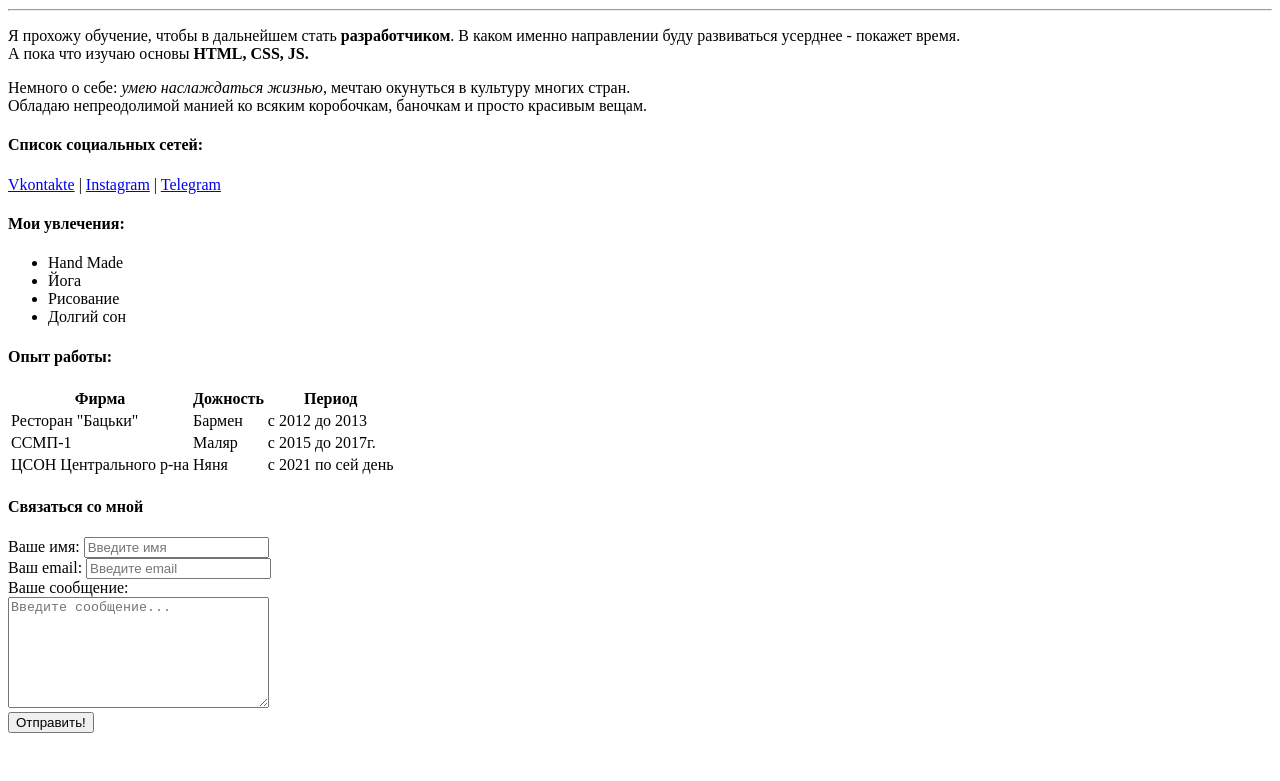
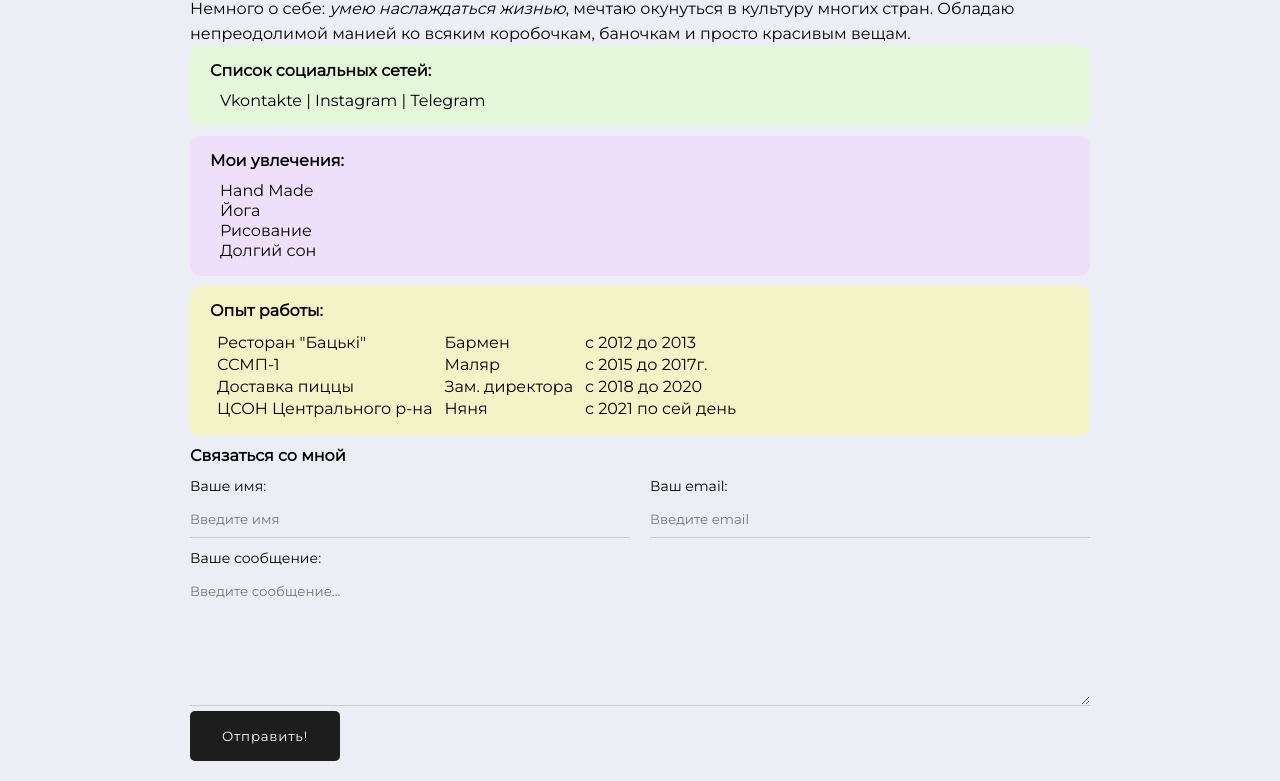
Before and after one commit to Any-Ri/resume, a plain HTML site: page index.html in a window 1280 px wide. Shown: the part 388-1169 px from the top of the page. Before the commit the page ends 1129 px from the top, so only its background shows below. Drawn offline with Linux system fonts and the light colour scheme.

Commit message:
Add styles

```diff
--- a/index.html
+++ b/index.html
@@ -9,41 +9,55 @@
     <meta name="keywords" content="resume, cv">
     <meta name="discription"
         content="Начинающий frontend-разработчик, с удовольствием вступлю в ряды вашей команды. Обещаю усердно учиться и быть хорошим помощником.">
+    <link rel="stylesheet" href="style.css">
 </head>
 
-<body>
-    <img src="avatar.jpg" alt="Здесь должен быть мой аватар" width="250">
+<body class="container">
+    <img class="image" src="avatar.jpg" alt="Здесь должен быть мой аватар" width="250">
+    <div class="name">
         <h1>Борушкова Ириша</h1>
-    <hr>
-    <p>Я прохожу обучение, чтобы в дальнейшем стать <strong>разработчиком</strong>. В каком именно направлении буду
-        развиваться усерднее - покажет время. <br>А пока что изучаю основы <strong>HTML, CSS, JS.</strong></p>
-    <p>Немного о себе: <em>умею наслаждаться жизнью</em>, мечтаю окунуться в культуру многих стран. <br>Обладаю
+    </div>
+
+    <!-- <hr> -->
+
+    <p class="card">Я прохожу обучение, чтобы в дальнейшем стать <strong>разработчиком</strong>. В каком именно
+        направлении буду развиваться усерднее - покажет время. А пока что изучаю основы <strong>HTML, CSS, JS.</strong>
+        <br>
+        Немного о себе: <em>умею наслаждаться жизнью</em>, мечтаю окунуться в культуру многих стран. Обладаю
         непреодолимой манией ко всяким коробочкам, баночкам и просто красивым вещам.</p>
+
+    <div class="card-1">
         <h4>Список социальных сетей:</h4>
-    <a href="https://vk.com/boryaxd" target="_blank">Vkontakte</a>
+        <div class="silka"><a href="https://vk.com/boryaxd" target="_blank">Vkontakte</a>
             |
             <a href="https://www.instagram.com/borya_xd" target="_blank">Instagram</a>
             |
-    <a href="https://t.me/Any_Ri_Chan" target="_blank">Telegram</a></p>
+            <a href="https://t.me/Any_Ri_Chan" target="_blank">Telegram</a></div>
+    </div>
+
+    <div class="card-2">
         <h4>Мои увлечения:</h4>
-    <ul>
+        <ul class="spisok">
             <li>Hand Made</li>
             <li>Йога</li>
             <li>Рисование</li>
             <li>Долгий сон</li>
         </ul>
+    </div>
+
+    <div class="card-3">
         <h4>Опыт работы:</h4>
         <table>
             <thead>
-            <tr>
-                <th>Фирма</th>
-                <th>Дожность</th>
-                <th>Период</th>
-            </tr>
+                <!-- <tr class="left">
+                    <th class="t1">Фирма</th>
+                    <th class="t2">Дожность</th>
+                    <th class="t3">Период</th>
+                </tr> -->
             </thead>
             <tbody>
                 <tr>
-                <td>Ресторан "Бацьки"</td>
+                    <td>Ресторан "Бацькi"</td>
                     <td>Бармен</td>
                     <td>с 2012 до 2013</td>
                 </tr>
@@ -53,29 +67,42 @@
                     <td>с 2015 до 2017г.</td>
                 </tr>
                 <tr>
+                    <td>Доставка пиццы</td>
+                    <td>Зам. директора</td>
+                    <td>с 2018 до 2020</td>
+                </tr>
+                <tr>
                     <td>ЦСОН Центрального р-на</td>
                     <td>Няня</td>
                     <td>с 2021 по сей день</td>
                 </tr>
             </tbody>
+    </div>
     </table>
+    </div>
+
+    <form action="/" class="form">
         <h4>Связаться со мной</h4>
-    <form>
-        <div>
+
+        <div class="form-row">
+
+            <div class="form-group">
                 <label for="name">Ваше имя:</label>
                 <input type="text" id="name" placeholder="Введите имя">
             </div>
-        <div>
+
+            <div class="form-group">
                 <label for="email">Ваш email:</label>
                 <input type="email" id="email" placeholder="Введите email">
             </div>
-        <div>
+        </div>
+
+        <div class="form-group">
             <label for="message">Ваше сообщение:</label>
-            <br>
             <textarea id="message" placeholder="Введите сообщение..." cols="30" rows="7"></textarea>
         </div>
         <div>
-            <button type="submit">Отправить!</button>
+            <button class="btn" type="submit">Отправить!</button>
         </div>
     </form>
 </body>
--- /dev/null
+++ b/style.css
@@ -0,0 +1,217 @@
+@import url('https://fonts.googleapis.com/css2?family=Montserrat&display=swap');
+
+.name {
+    margin: 10px 10px 10px 0px;
+}
+
+.image {
+    margin-top: 20px;
+    border-radius: 20px;
+    box-shadow: 4px 4px 14px rgba(0, 0, 0, 0.5);
+}
+
+.name,
+.image {
+    display: inline-block;
+}
+
+* {
+    margin: 0;
+    padding: 0;
+}
+
+.container {
+    margin: auto;
+    max-width: 900px;
+}
+
+body {
+    font: normal 16px 'Montserrat', sans-serif;
+    line-height: 20px;
+    background: #edeef5;
+}
+
+.card {
+    line-height: 25px;
+}
+
+.card-1 {
+    background: #e4f7d9;
+    /* border-left: 10px solid #c6ecae; */
+}
+
+.silka {
+    padding: 0 10px;
+}
+
+a {
+    color: rgb(0, 0, 0);
+    text-decoration: none;
+    font-family: inherit;
+    cursor: pointer;
+}
+
+a:hover {
+    color: rgb(117, 204, 45);
+}
+
+a:active {
+    text-decoration: underline;
+}
+
+/* a:visited {
+    color:rgb(136, 135, 135);
+}   */
+
+.card-2 {
+    background: #eee0fa;
+    /* border-left: 10px solid #e5c6f4; */
+}
+
+.card-2 li {
+    margin: 0;
+    padding: 0;
+    list-style: none;
+    padding: 0 10px;
+}
+
+.card-3 {
+    background: #f3f3c8;
+    /* border-left: 10px solid #f7f79a; */
+}
+
+.card-3 td {
+    padding: 0 5px;
+}
+
+.card-3 tr:hover {
+    color: rgb(243, 159, 3);
+}
+
+.card-1,
+.card-2,
+.card-3 {
+    margin-bottom: 10px;
+    padding: 15px 20px;
+    border-radius: 10px;
+}
+
+/* .spisok {
+    padding: 5px 5px 5px 20px;
+} */
+
+
+/* .t1 {
+    width: 250px;
+    height: 20px;
+}
+
+.t2 {
+    width: 150px;
+    height: 20px;
+}
+
+.t3 {
+    width: 170px;
+    height: 20px;
+}
+
+.left {
+    text-align: left;
+} */
+
+h4 {
+    margin-bottom: 10px;
+}
+
+.btn {
+    cursor: pointer;
+    background: rgb(29, 29, 29);
+    width: 150px;
+    height: 50px;
+    color: white;
+    border: none;
+    font-family: inherit;
+    letter-spacing: .8px;
+    margin-bottom: 20px;
+    border-radius: 5px;
+}
+
+.btn:hover {
+    /* background:rgb(138, 137, 137); */
+    opacity: .8;
+}
+
+.form-row {
+    margin-bottom: 10px;
+    display: flex;
+}
+
+.form-row .form-group {
+    /* display: inline-block; */
+    /* width: calc(50% - 20px); */
+    margin-right: 20px;
+    width: 50%;
+}
+
+.form-row .form-group:last-child {
+    margin-right: 0;
+}
+
+.form-group label {
+    display: block;
+    font-size: 14px;
+    color: #000000;
+}
+
+.form-group input,
+.form-group textarea {
+    width: 100%;
+    box-sizing: border-box;
+    border: none;
+    background: transparent;
+    border-bottom: 1px solid #ccc;
+    color: #000;
+    padding: 15px 0 10px;
+    outline: none;
+    font-family: inherit;
+}
+
+@media (max-width: 650px) {
+    .image {
+        margin: 10px 10px 0 10px;
+        width: 200px;
+    }
+
+    .name {
+        font-size: 0.7rem;
+    }
+
+    .card,
+    .card-1,
+    .card-2,
+    .card-3,
+    .form {
+        margin: 10px;
+        font-size: 0.9rem;
+    }
+}
+
+@media (max-width: 950px) {
+    .card,
+    .card-1,
+    .card-2,
+    .card-3,
+    .form {
+        margin: 10px;
+    }
+    .image {
+        margin: 10px 10px 0 10px;
+    }
+}
+
+@media (max-width: 650px) {
+    .form-row {
+        display: block;
+    }
+}
```
Lines whose indentation alone changed are shown as unchanged.
